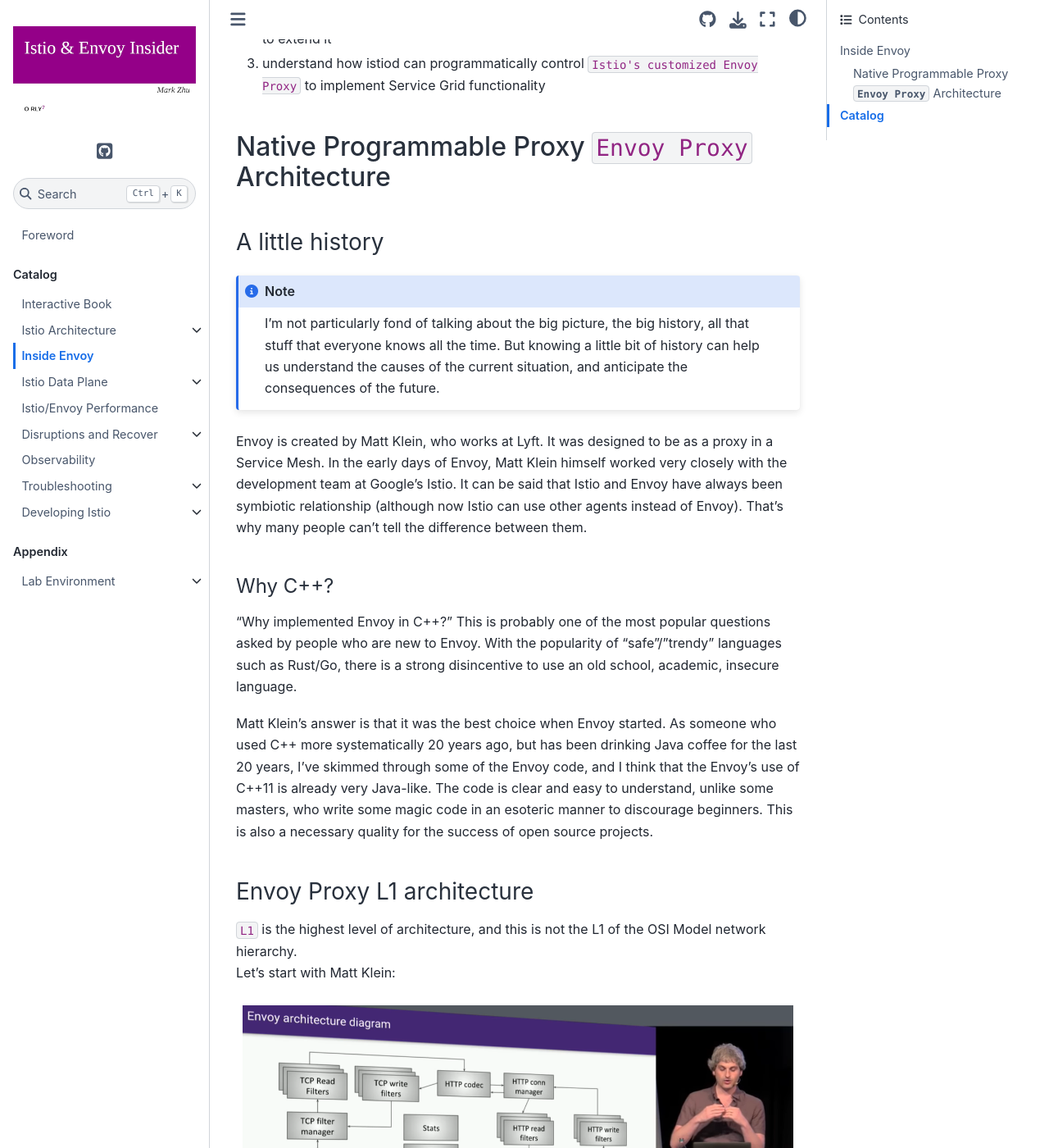
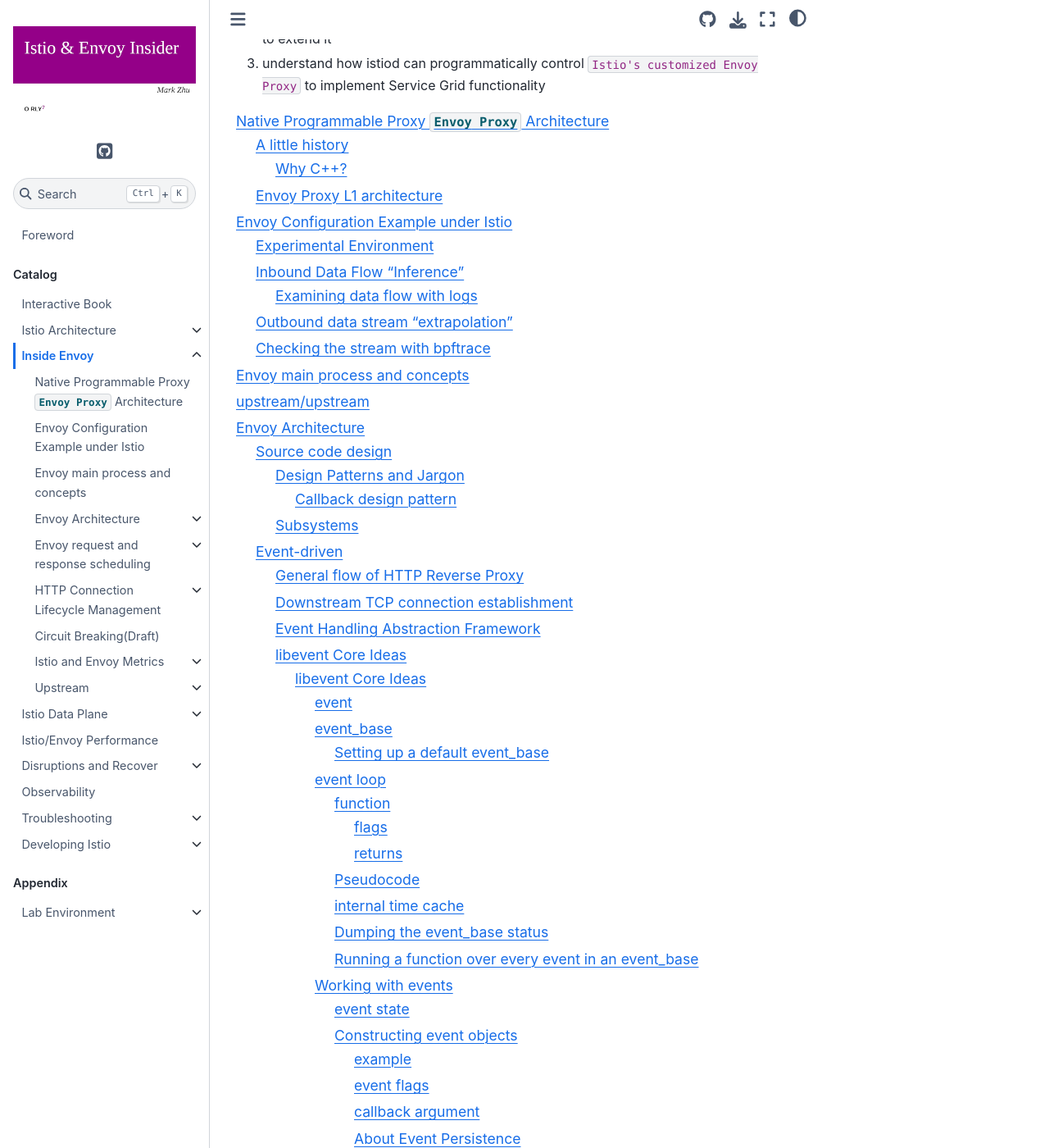
Before and after one commit to labilezhu/istio-insider-en, a Sphinx documentation site: the page built from docs/source/ch2-envoy/index.md, in a window 1280 px wide and 1400 px high, scrolled down 229 px. Shown: the whole window at 82% size. Built offline with Sphinx 7.4.7 and the Sphinx Book theme 1.1.4, drawn with Linux system fonts in a browser that asks for light colours; some of the changed text lies outside the part shown.

Commit message:
catalog struct

````diff
--- a/docs/source/ch2-envoy/index.md
+++ b/docs/source/ch2-envoy/index.md
@@ -5,46 +5,8 @@
 2. understand what Istio's `Istio Customized Envoy Proxy`: [github.com/istio/proxy](https://github.com/istio/proxy) does to extend it
 3. understand how istiod can programmatically control `Istio's customized Envoy Proxy` to implement Service Grid functionality
 
-## Native Programmable Proxy `Envoy Proxy` Architecture
-
-### A little history
-
-```{note}
-I'm not particularly fond of talking about the big picture, the big history, all that stuff that everyone knows all the time. But knowing a little bit of history can help us understand the causes of the current situation, and anticipate the consequences of the future.
-```
-
-
-Envoy is created by Matt Klein, who works at Lyft. It was designed to be as a proxy in a Service Mesh. In the early days of Envoy, Matt Klein himself worked very closely with the development team at Google's Istio. It can be said that Istio and Envoy have always been symbiotic relationship (although now Istio can use other agents instead of Envoy). That's why many people can't tell the difference between them.
-
-#### Why C++?
-
-"Why implemented Envoy in C++?" This is probably one of the most popular questions asked by people who are new to Envoy. With the popularity of "safe"/"trendy" languages such as Rust/Go, there is a strong disincentive to use an old school, academic, insecure language.
-
-Matt Klein's answer is that it was the best choice when Envoy started. As someone who used C++ more systematically 20 years ago, but has been drinking Java coffee for the last 20 years, I've skimmed through some of the Envoy code, and I think that the Envoy's use of C++11 is already very Java-like. The code is clear and easy to understand, unlike some masters, who write some magic code in an esoteric manner to discourage beginners. This is also a necessary quality for the success of open source projects.
-
-
-### Envoy Proxy L1 architecture
-
-`L1` is the highest level of architecture, and this is not the L1 of the OSI Model network hierarchy.
-Let's start with Matt Klein:
-
-:::{figure-md} Envoy overall architecture
-
-<img src="index.assets/envoy_arch_l1.png" alt="Envoy overall architecture">
-
-*Figure: Envoy overall architecture  From: Envoy original author Matt Klein, Lyft's [Envoy Internals Deep Dive - Matt Klein, Lyft (Advanced Skill Level)]*
-:::
-
-This is an architectural diagram from several years ago, but it doesn't look like much has changed. I'm not going to describe this `Envoy Internals` architecture diagram here. I'd like to start with its surroundings.
-
-```{warning}
-Note that I do not intend to analyze the Istio control plane in complete isolation from the Envoy. That would be of limited relevance. If you talk about the Envoy in isolation from Istio, often times you won't understand why the Envoy is designed the way it is. But when we explain the design of the Envoy in the context of Istio's use of the Envoy, it becomes easier to understand why.
-```
-
-# Catalog
-
 ```{toctree}
-:hidden:
+envoy-overview.md
 envoy@istio-conf-eg.md
 envoy-high-level-flow/envoy-high-level-flow.md
 arch/arch.md
````
Also changed, not shown: docs/source/ch1-istio-arch/index.md (+1 -29 lines), docs/source/ch1-istio-arch/istio-arch-overview.md (added, +26 -0 lines), docs/source/ch2-envoy/envoy-overview.md (added, +35 -0 lines).
